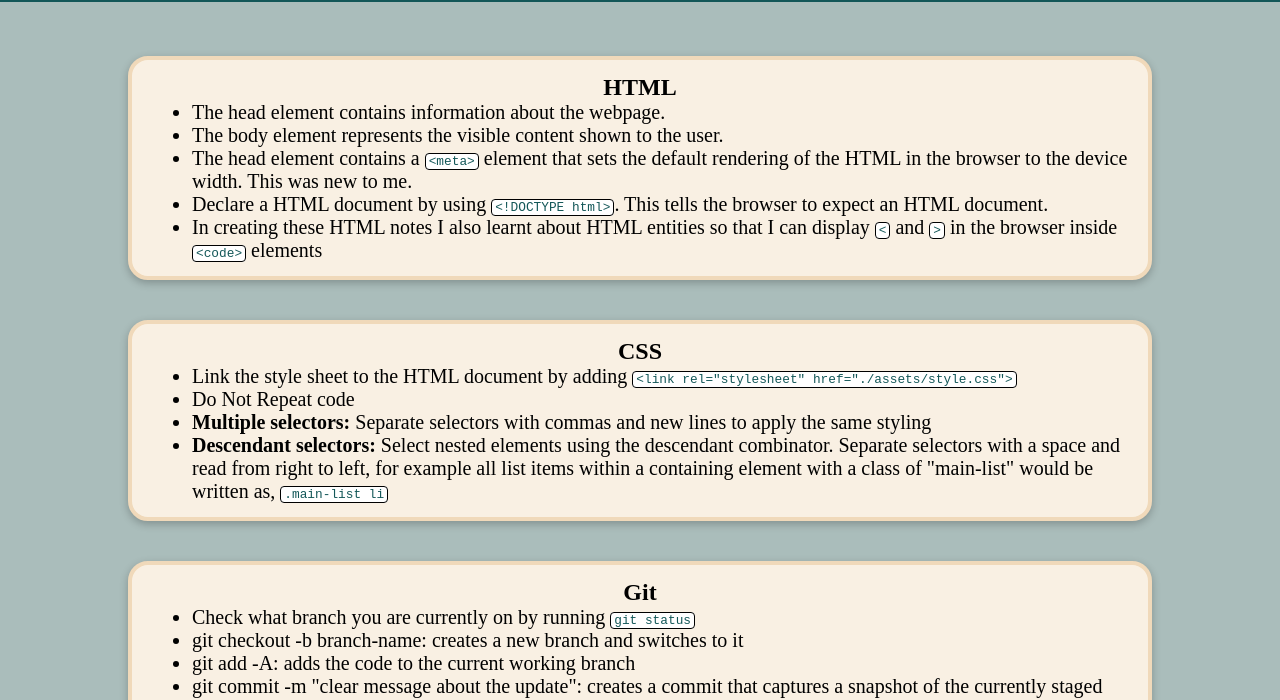
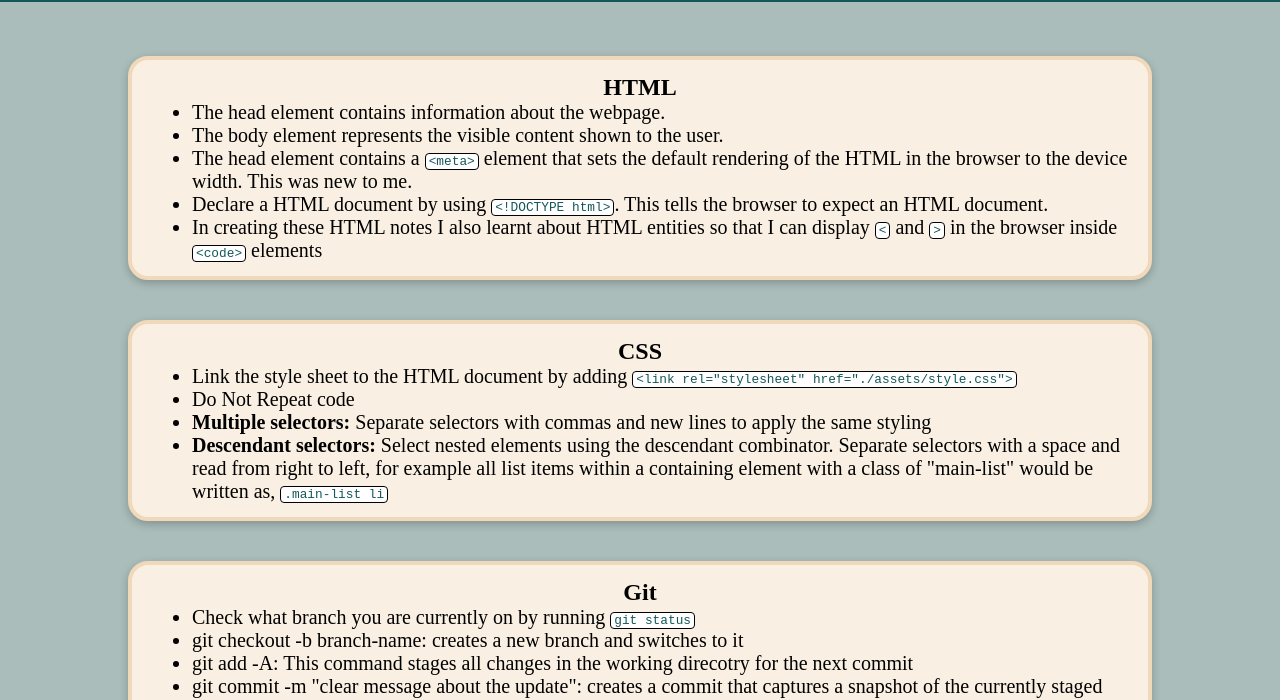
Before and after one commit to Mjoel54/prework-study-guide, a plain HTML site: page index.html in a window 1280 px wide. Shown: the part 118-818 px from the top of the page. Drawn offline with Linux system fonts and the light colour scheme.

Commit message:
Edited the liste items for the Git section

```diff
--- a/index.html
+++ b/index.html
@@ -40,7 +40,7 @@
         <ul>
           <li>Check what branch you are currently on by running <code>git status</code></li>
           <li>git checkout -b branch-name: creates a new branch and switches to it</li>
-          <li>git add -A: adds the code to the current working branch</li>
+          <li>git add -A: This command stages all changes in the working direcotry for the next commit</li>
           <li>git commit -m "clear message about the update": creates a commit that captures a snapshot of the currently staged changes</li>
           <li>git pull origin main: Double check if the local branch is in sync with the main branch</li>
           <li>git push origin feature/starter-code: push changes to the remote branch</li>
```
